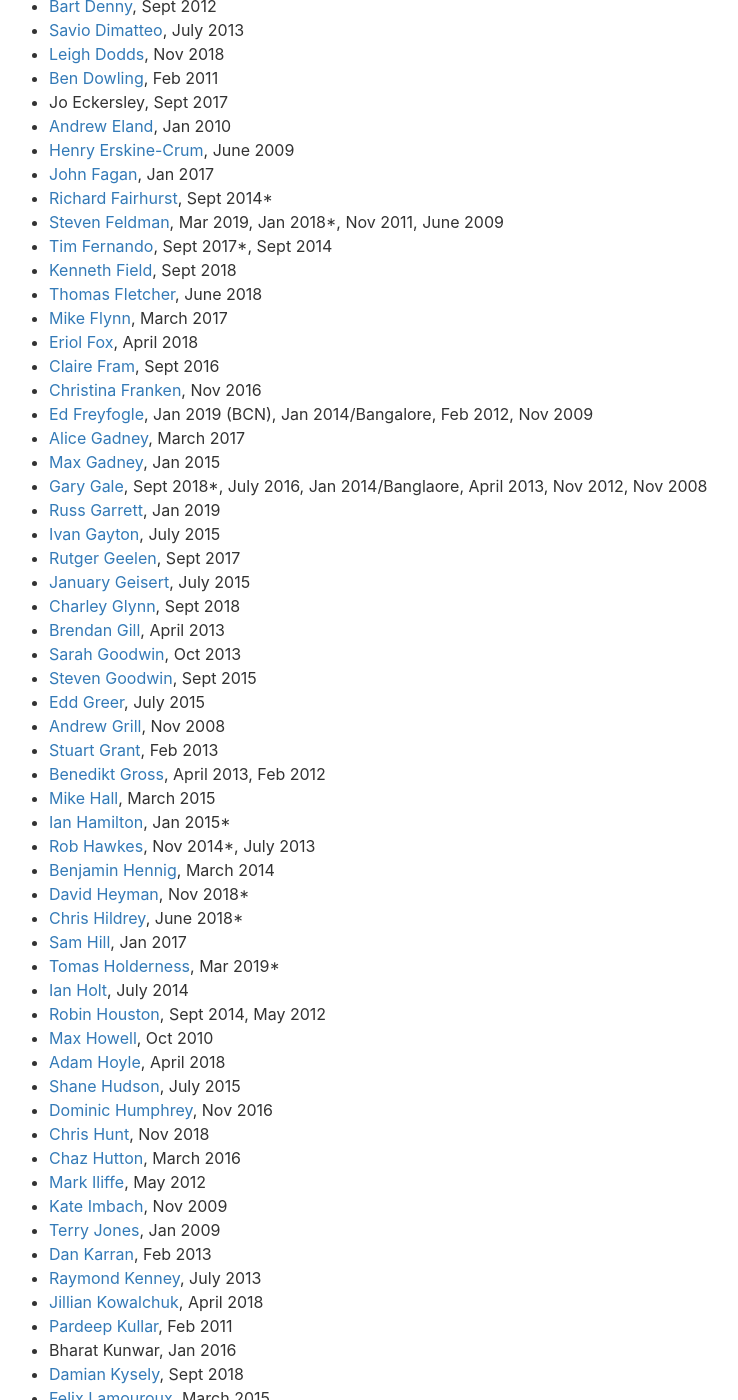
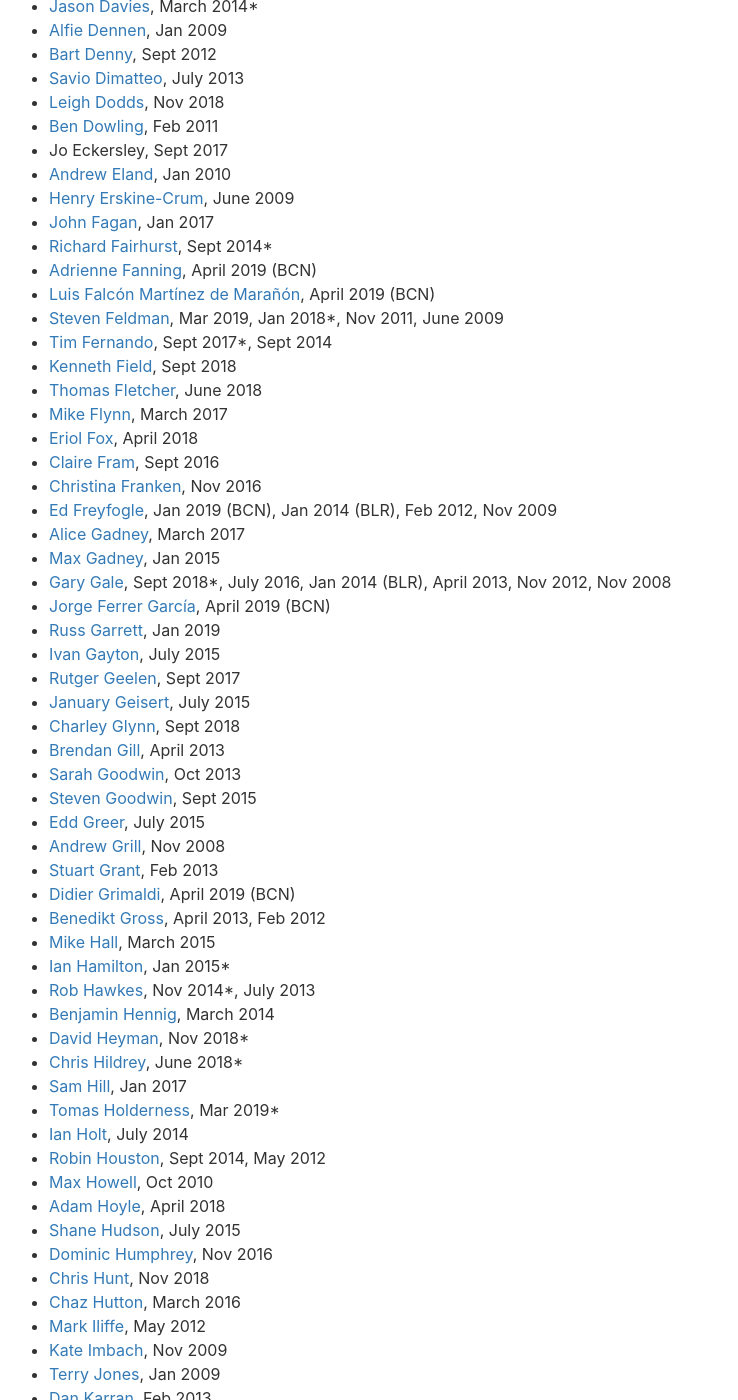
Before and after one commit to geomob/geomob-website, a Jekyll site: the page built from past-speakers.html, in a window 1280 px wide and 1400 px high, scrolled down 1370 px. Shown: the whole window, without its empty margins (56-794 px from the left). Built offline with Jekyll 4.4.1, drawn with Linux system fonts in a browser that asks for light colours; comment, search, counter and statistics services are not loaded; some of the changed text lies outside the part shown.

Commit message:
added April 2019 (BCN) speakers

```diff
--- a/past-speakers.html
+++ b/past-speakers.html
@@ -19,11 +19,13 @@ Winners are denoted by a * beside the date of their talk.
   <li><a href="https://twitter.com/_sandtweets">Karolina Alexiou</a>, Mar 2019*</li>
   <li><a href="https://twitter.com/gravitystorm">Andy Allen</a>, May 2015, March 2009</li>
   <li><a href="https://twitter.com/zerebubuth">Matt Amos</a>, Feb 2012</li>
+  <li><a href="https://twitter.com/eaarranz">Eudald Arranz</a>, April 2019 (BCN)</li>
   <li><a href="https://twitter.com/vikasar">Vikas Arora</a>, May 2011</li>
   <li><a href="https://twitter.com/DanOfArtus">Dan Artus</a>, June 2018</li>
   <li><a href="https://twitter.com/TughrulArslan">Tughrul Arslan</a>, Jan 2014</li>
   <li><a href="https://twitter.com/caffeinehit">Andy Ashburner</a>, March 2014</li>
   <li><a href="https://twitter.com/astletron">Mike Astle</a>, March 2009</li>
+  <li><a href="https://twitter.com/xavierbanque">Xavier Banque</a>, April 2019 (BCN)</li>
   <li><a href="https://twitter.com/AlexisBatlle">Alexis Batlle</a>, Jan 2019 (BCN), Sept 2017</li>
   <li><a href="https://twitter.com/goldrydigital">Dennis Bauszus</a>, June 2017</li>
   <li><a href="https://twitter.com/NickBearmanUK">Nick Bearman</a>, Nov 2016</li>
@@ -70,6 +72,8 @@ Winners are denoted by a * beside the date of their talk.
   <li><a href="https://twitter.com/henryec">Henry Erskine-Crum</a>, June 2009</li>
   <li><a href="https://twitter.com/johnbfagan">John Fagan</a>, Jan 2017</li>
   <li><a href="https://twitter.com/richardf">Richard Fairhurst</a>, Sept 2014*</li>
+  <li><a href="https://www.linkedin.com/in/adrienne-fanning-460b9340/">Adrienne Fanning</a>, April 2019 (BCN) </li>
+ <li><a href="https://www.linkedin.com/in/lfalcon/">Luis Falcón Martínez de Marañón</a>, April 2019 (BCN) </li>
   <li><a href="https://twitter.com/stevenfeldman">Steven Feldman</a>, Mar 2019, Jan 2018*, Nov 2011, June 2009</li>
   <li><a href="https://twitter.com/timfernando">Tim Fernando</a>, Sept 2017*, Sept 2014</li>
   <li><a href="https://twitter.com/kennethfield">Kenneth Field</a>, Sept 2018</li>
@@ -78,10 +82,11 @@ Winners are denoted by a * beside the date of their talk.
   <li><a href="https://twitter.com/EriolDoesDesign">Eriol Fox</a>, April 2018</li>
   <li><a href="https://twitter.com/claire_fram">Claire Fram</a>, Sept 2016</li>
   <li><a href="https://twitter.com/DScientificly">Christina Franken</a>, Nov 2016</li>
-  <li><a href="https://twitter.com/freyfogle">Ed Freyfogle</a>, Jan 2019 (BCN), Jan 2014/Bangalore, Feb 2012, Nov 2009</li>
+  <li><a href="https://twitter.com/freyfogle">Ed Freyfogle</a>, Jan 2019 (BCN), Jan 2014 (BLR), Feb 2012, Nov 2009</li>
   <li><a href="https://twitter.com/Silver7Mapping">Alice Gadney</a>, March 2017</li>
   <li><a href="https://twitter.com/maxgadney">Max Gadney</a>, Jan 2015</li>
-  <li><a href="https://twitter.com/vicchi">Gary Gale</a>, Sept 2018*, July 2016, Jan 2014/Banglaore, April 2013, Nov 2012, Nov 2008</li>
+  <li><a href="https://twitter.com/vicchi">Gary Gale</a>, Sept 2018*, July 2016, Jan 2014 (BLR), April 2013, Nov 2012, Nov 2008</li>
+<li><a href="https://twitter.com/jfsebastian">Jorge Ferrer García</a>, April 2019 (BCN)</li>
   <li><a href="https://twitter.com/russss">Russ Garrett</a>, Jan 2019</li>
   <li><a href="https://twitter.com/ivangayton">Ivan Gayton</a>, July 2015</li>
   <li><a href="https://twitter.com/rutgergeelen">Rutger Geelen</a>, Sept 2017</li>
@@ -93,6 +98,7 @@ Winners are denoted by a * beside the date of their talk.
   <li><a href="https://twitter.com/edd_greer">Edd Greer</a>, July 2015</li>
   <li><a href="https://twitter.com/AndrewGrill">Andrew Grill</a>, Nov 2008</li>
   <li><a href="https://twitter.com/docstuart">Stuart Grant</a>, Feb 2013</li>
+  <li><a href="https://twitter.com/didiergrimaldi">Didier Grimaldi</a>, April 2019 (BCN)</li>
   <li><a href="https://twitter.com/bndktgrs">Benedikt Gross</a>, April 2013, Feb 2012</li>
   <li><a href="https://twitter.com/thisismikehall">Mike Hall</a>, March 2015</li>
   <li><a href="https://twitter.com/ianhamilton_">Ian Hamilton</a>, Jan 2015*</li>
@@ -187,6 +193,7 @@ Winners are denoted by a * beside the date of their talk.
   <li><a href="https://twitter.com/ChrisSheldrick2">Chris Sheldrick</a>, May 2014</li>
   <li><a href="https://twitter.com/DarrenSher">Darren Sher</a>, Jan 2019*</li>
   <li><a href="https://twitter.com/jamessiddle">James Siddle</a>, July 2014</li>
+  <li><a href="https://twitter.com/doublebyte">Joana Simoes</a>, April 2019 (BCN)</li>
   <li><a href="https://twitter.com/firefishy1">Grant Slater</a>, May 2015</li>
   <li><a href="https://twitter.com/petewsmart">Pete Smart</a>, July 2013&nbsp;</li>
   <li><a href="https://twitter.com/puntofisso">Giuseppe Sollazzo</a>, July 2016</li>
```
